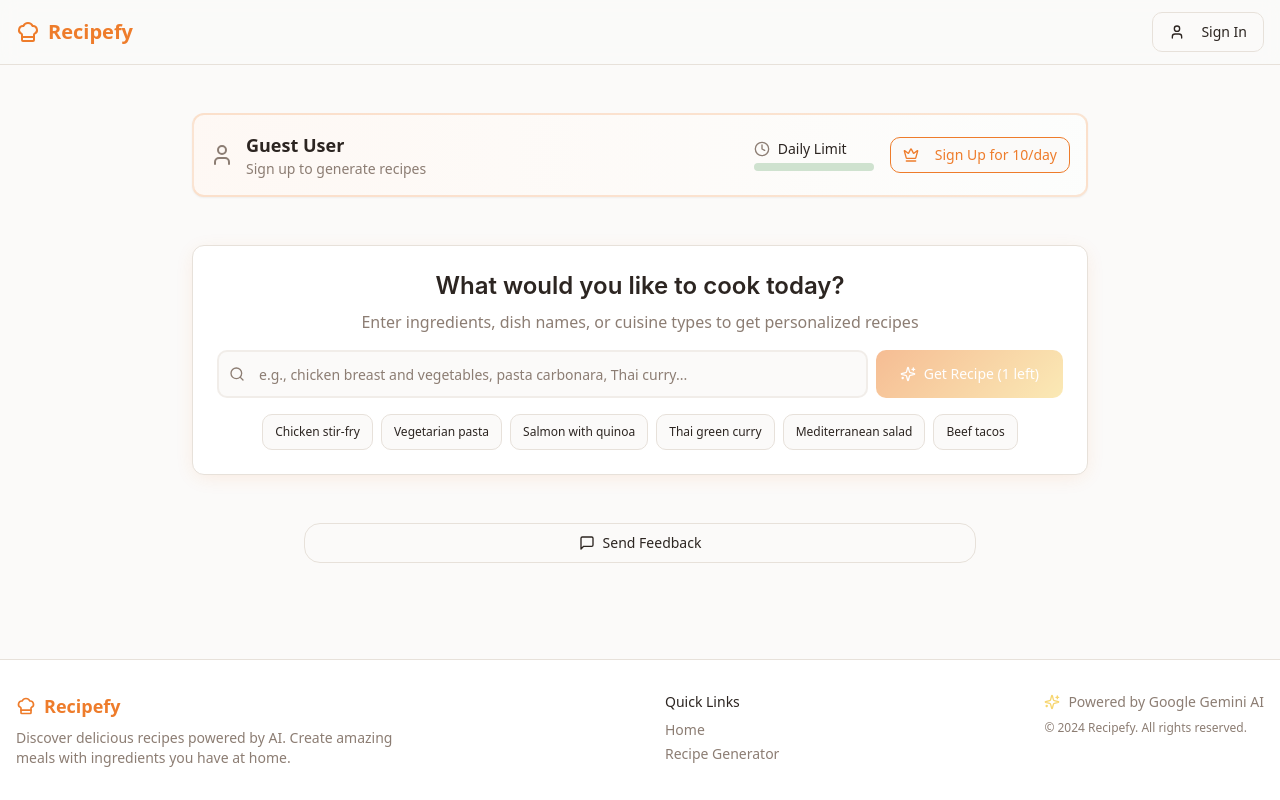
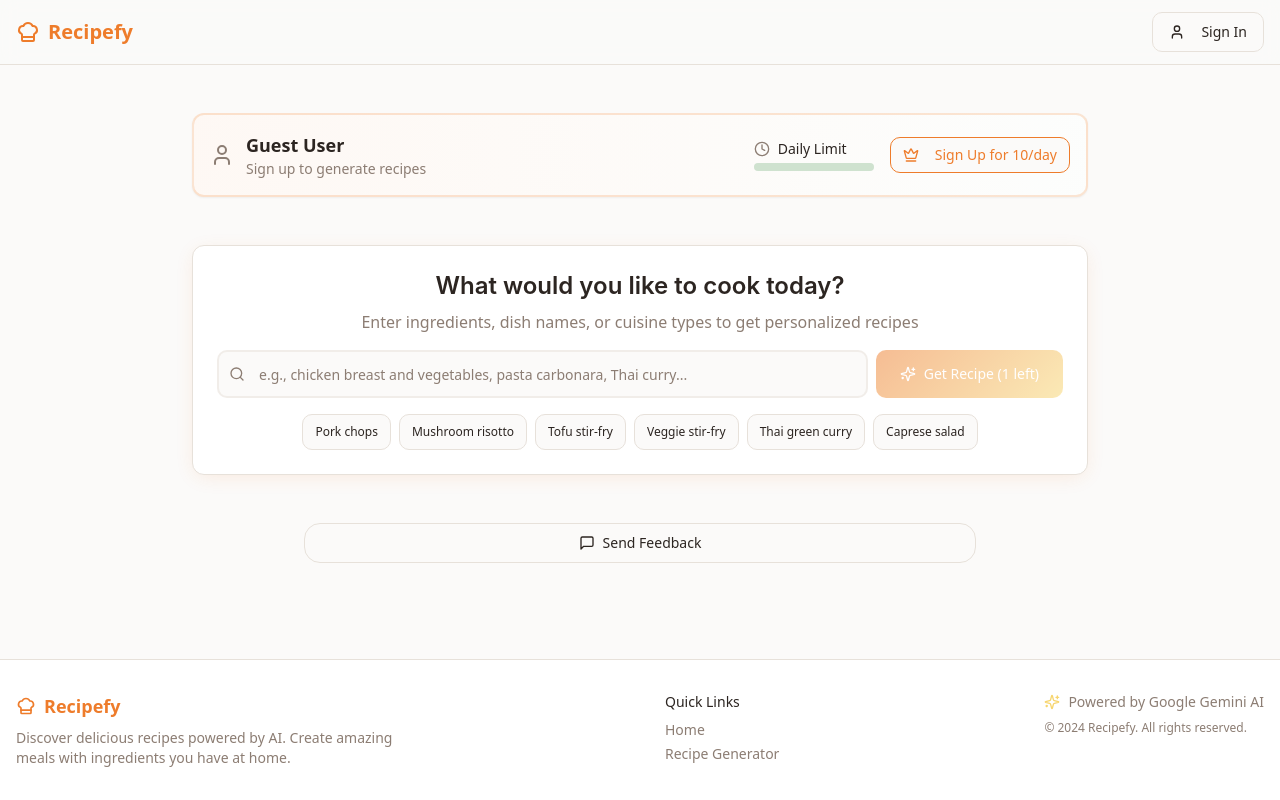
Before and after one commit to zenitos/chef-gemini-cook, a React (Vite) app: page /app in a window 1280 px wide. Built offline with nearby package versions, Linux system fonts and the light colour scheme.

Commit message:
Add rotating recipe suggestions
Add 24 rotating recipe suggestions (veg, non-veg, vegan) that rotate every 20 seconds.

```diff
--- a/src/components/RecipeSearch.tsx
+++ b/src/components/RecipeSearch.tsx
@@ -1,4 +1,4 @@
-import { useState } from "react";
+import { useState, useEffect } from "react";
 import { Button } from "@/components/ui/button";
 import { Input } from "@/components/ui/input";
 import { Card, CardContent } from "@/components/ui/card";
@@ -12,8 +12,47 @@ interface RecipeSearchProps {
   remainingRecipes?: number;
 }
 
+const recipeCategories = {
+  vegetarian: [
+    "Vegetarian pasta", "Caprese salad", "Mushroom risotto", "Veggie stir-fry",
+    "Spinach lasagna", "Tomato basil soup", "Cheese quesadilla", "Vegetable curry"
+  ],
+  nonVegetarian: [
+    "Chicken stir-fry", "Salmon with quinoa", "Beef tacos", "Grilled chicken",
+    "Fish and chips", "Pork chops", "Chicken curry", "Beef stroganoff"
+  ],
+  vegan: [
+    "Thai green curry", "Mediterranean salad", "Quinoa bowl", "Lentil soup",
+    "Vegan burger", "Chickpea curry", "Tofu stir-fry", "Vegan pasta"
+  ]
+};
+
 export const RecipeSearch = ({ onSearch, isLoading, canGenerate = true, remainingRecipes = 0 }: RecipeSearchProps) => {
   const [query, setQuery] = useState("");
+  const [currentRecipes, setCurrentRecipes] = useState<string[]>([]);
+
+  // Get random recipes from all categories
+  const getRandomRecipes = () => {
+    const allRecipes = [
+      ...recipeCategories.vegetarian,
+      ...recipeCategories.nonVegetarian,
+      ...recipeCategories.vegan
+    ];
+    const shuffled = [...allRecipes].sort(() => 0.5 - Math.random());
+    return shuffled.slice(0, 6);
+  };
+
+  // Rotate recipes every 20 seconds
+  useEffect(() => {
+    // Set initial recipes
+    setCurrentRecipes(getRandomRecipes());
+
+    const interval = setInterval(() => {
+      setCurrentRecipes(getRandomRecipes());
+    }, 20000); // 20 seconds
+
+    return () => clearInterval(interval);
+  }, []);
 
   const handleSearch = () => {
     if (!query.trim()) return;
@@ -86,20 +125,13 @@ export const RecipeSearch = ({ onSearch, isLoading, canGenerate = true, remainin
           )}
 
           <div className="flex flex-wrap gap-2 justify-center">
-            {[
-              "Chicken stir-fry",
-              "Vegetarian pasta",
-              "Salmon with quinoa",
-              "Thai green curry",
-              "Mediterranean salad",
-              "Beef tacos"
-            ].map((suggestion) => (
+            {currentRecipes.map((suggestion) => (
               <Button
                 key={suggestion}
                 variant="outline"
                 size="sm"
                 onClick={() => setQuery(suggestion)}
-                className="text-xs hover:bg-accent hover:text-accent-foreground transition-colors"
+                className="text-xs hover:bg-accent hover:text-accent-foreground transition-colors animate-fade-in"
                 disabled={isLoading || !canGenerate}
               >
                 {suggestion}
```
